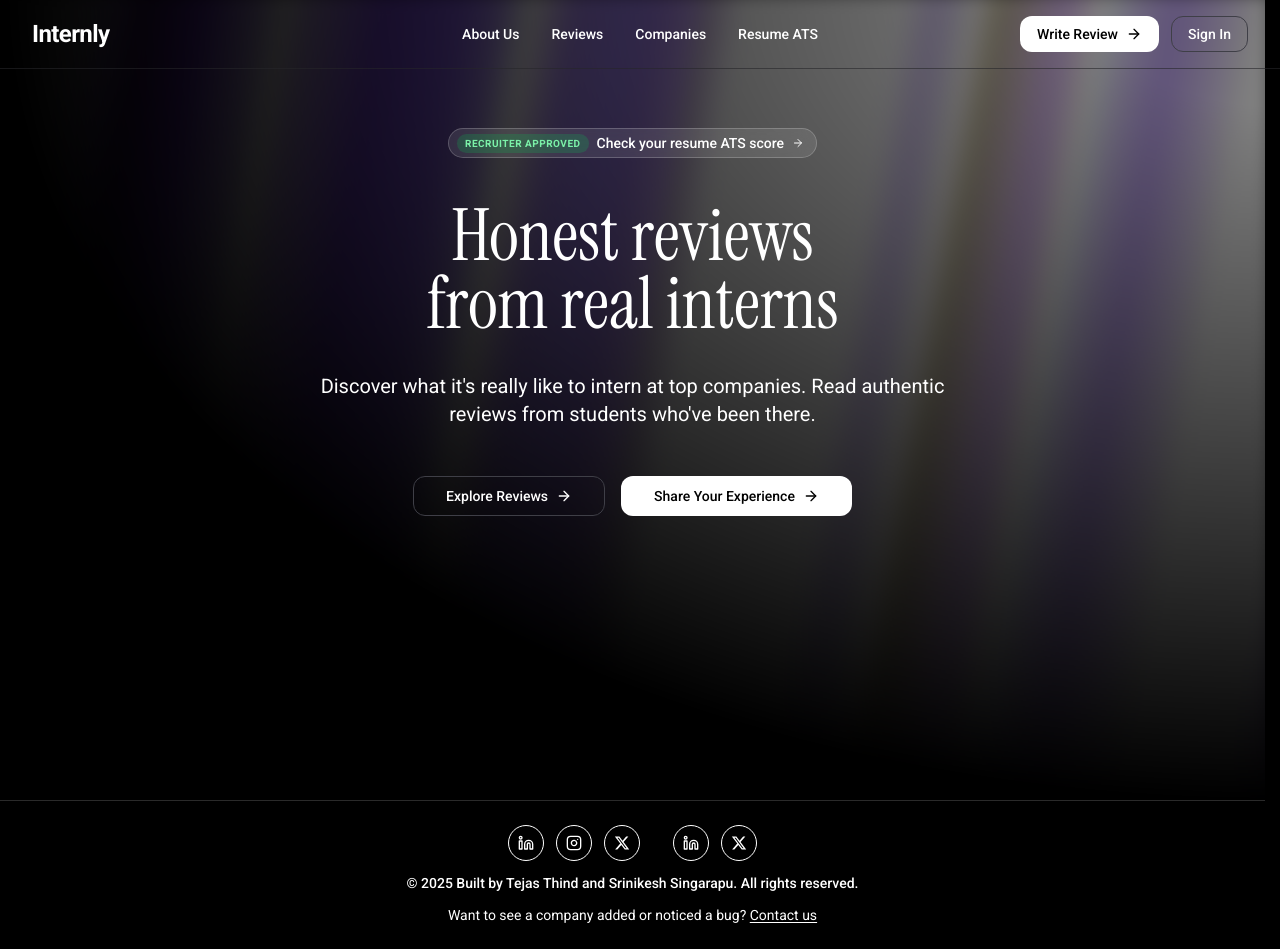
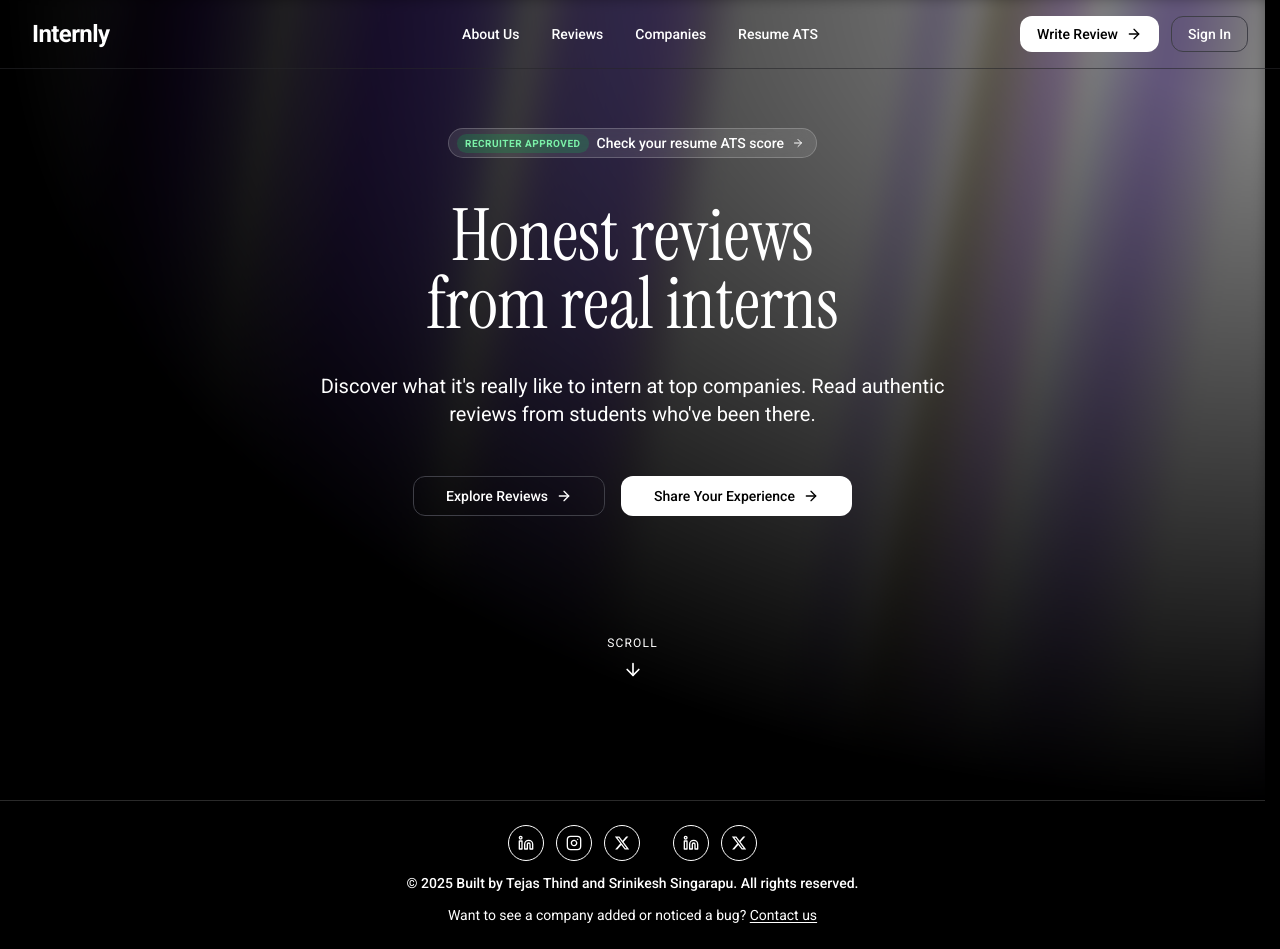
Before and after one commit to internly-app/internly, a Next.js app in the folder frontend/: page / in a window 1280 px wide. Built offline with nearby package versions, Linux system fonts and the light colour scheme; no server answers; the database is empty.

Commit message:
Add scrolling indicator arrow to Hero section

```diff
--- a/frontend/src/components/HeroSection.tsx
+++ b/frontend/src/components/HeroSection.tsx
@@ -3,7 +3,7 @@
 import { useEffect, useState, useMemo } from "react";
 import Link from "next/link";
 import { Button } from "@/components/ui/button";
-import { ArrowRight, Trophy } from "lucide-react";
+import { ArrowRight, Trophy, ArrowDown } from "lucide-react";
 import { motion, AnimatePresence } from "framer-motion";
 import { AuroraBackground } from "@/components/ui/aurora-background";
 import ReviewCard from "@/components/ReviewCard";
@@ -391,6 +391,35 @@ export default function HeroSection({ reviews }: HeroSectionProps) {
             />
           </div>
         )}
+
+        {/* Scroll Indicator */}
+        <motion.div
+          initial={{ opacity: 0, y: 10 }}
+          animate={{ opacity: 1, y: 0 }}
+          transition={{ delay: 2, duration: 1 }}
+          className="flex justify-center w-full mt-10 md:mt-2"
+        >
+          <motion.div
+            animate={{ y: [0, 8, 0] }}
+            transition={{
+              duration: 2,
+              repeat: Infinity,
+              ease: "easeInOut",
+            }}
+            className="flex flex-col items-center gap-2 cursor-pointer p-4 group"
+            onClick={() => {
+              window.scrollTo({
+                top: window.innerHeight,
+                behavior: "smooth",
+              });
+            }}
+          >
+            <span className="text-xs uppercase tracking-widest text-muted-foreground/60 transition-colors group-hover:text-foreground/80">
+              Scroll
+            </span>
+            <ArrowDown className="w-5 h-5 text-muted-foreground/60 transition-colors group-hover:text-foreground/80" />
+          </motion.div>
+        </motion.div>
       </div>
     </AuroraBackground>
   );
```
